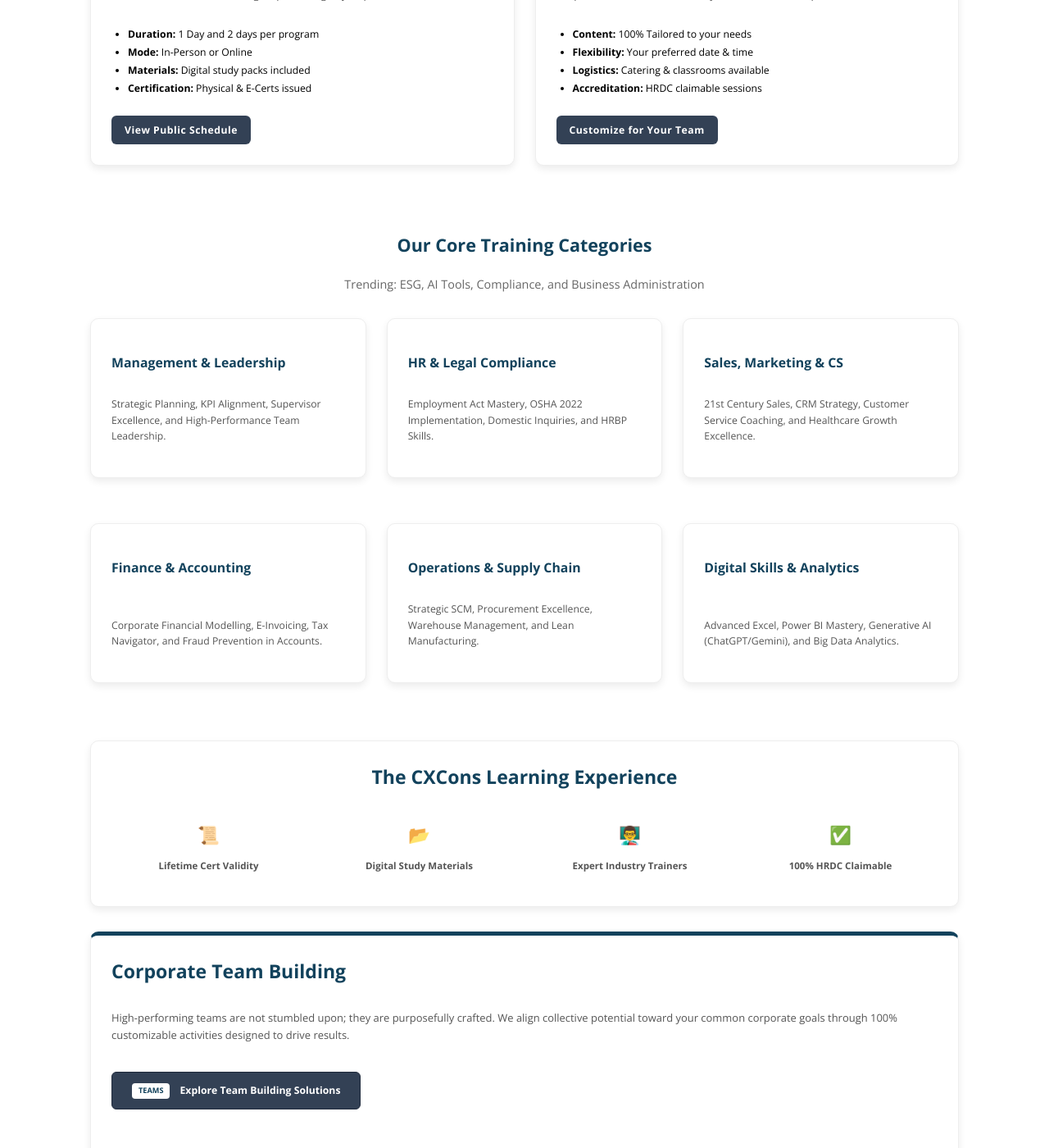
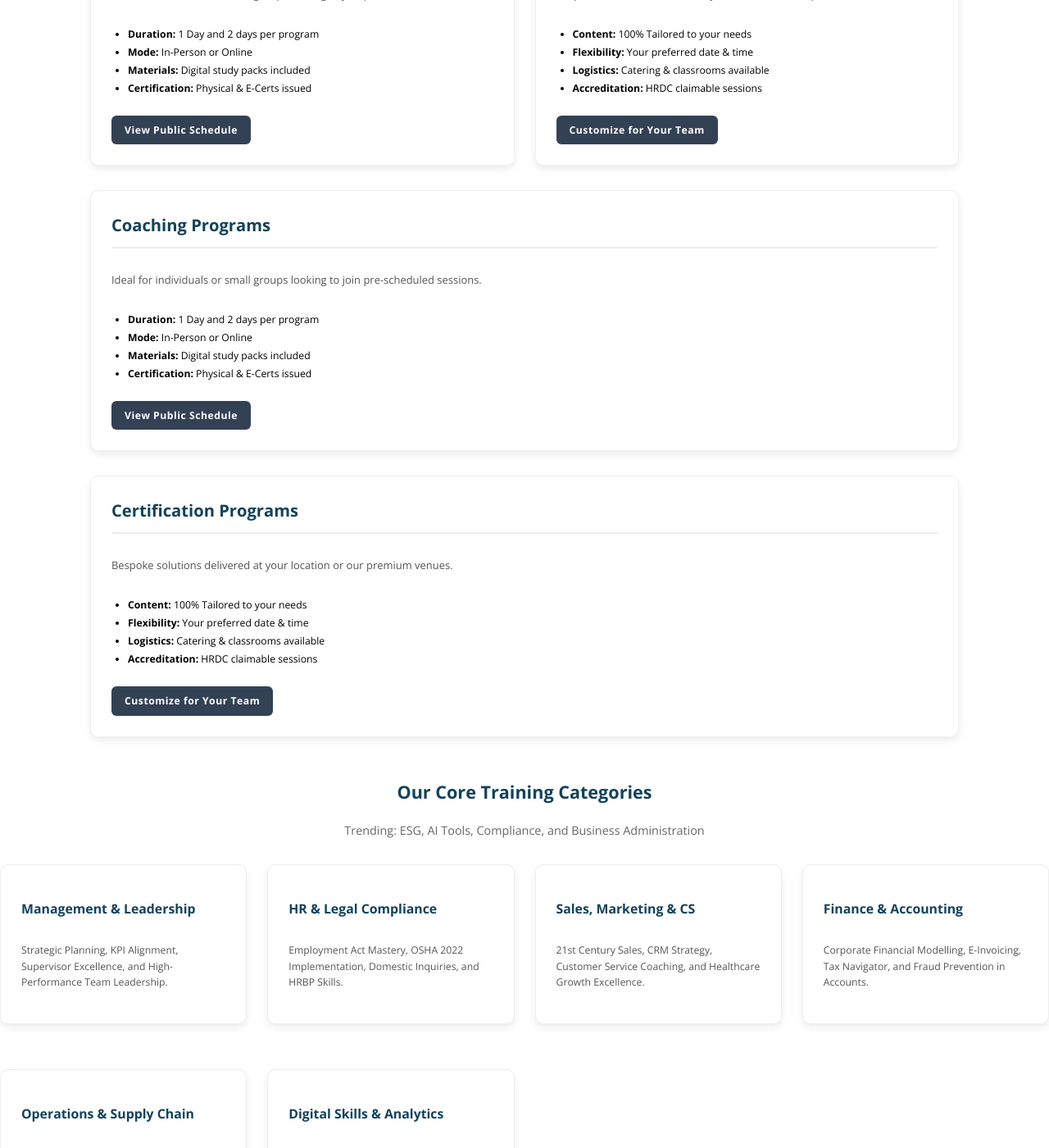
Before and after one commit to kiaarjen27/cxcons, a Jekyll site: the page built from programs/index.html, in a window 1280 px wide and 1400 px high, scrolled down 639 px. Shown: the whole window at 82% size. Built offline with Jekyll 4.4.1, drawn with Linux system fonts in a browser that asks for light colours.

Commit message:
Update index.html

```diff
--- a/programs/index.html
+++ b/programs/index.html
@@ -41,6 +41,35 @@ description: Your Future Starts Here. Design and organize internal training for
         <a href="https://www.cxcons.com/request-custom-programs" class="subscribe-btn" style="background:#334155; margin-top:10px; width:100%;">Customize for Your Team</a>
       </div>
     </div>
+
+      <!-- Coaching Programs -->
+      <div class="card" style="text-align: left;">
+        <h2 style="color: #12425c; font-size: 1.4em; border-bottom: 2px solid #eee; padding-bottom: 10px;">Coaching Programs</h2>
+        <p style="font-size: 0.9em; color: #555;">Ideal for individuals or small groups looking to join pre-scheduled sessions.</p>
+        <ul style="padding-left: 20px; font-size: 0.85em; line-height: 1.8;">
+          <li><strong>Duration:</strong> 1 Day and 2 days per program</li>
+          <li><strong>Mode:</strong> In-Person or Online</li>
+          <li><strong>Materials:</strong> Digital study packs included</li>
+          <li><strong>Certification:</strong> Physical & E-Certs issued</li>
+        </ul>
+        <a href="https://www.cxcons.com/contact" class="subscribe-btn" style="background:#334155; margin-top:10px; width:100%;">View Public Schedule</a>
+      </div>
+
+      <!-- Certification Programs -->
+      <div class="card" style="text-align: left;">
+        <h2 style="color: #12425c; font-size: 1.4em; border-bottom: 2px solid #eee; padding-bottom: 10px;">Certification Programs</h2>
+        <p style="font-size: 0.9em; color: #555;">Bespoke solutions delivered at your location or our premium venues.</p>
+        <ul style="padding-left: 20px; font-size: 0.85em; line-height: 1.8;">
+          <li><strong>Content:</strong> 100% Tailored to your needs</li>
+          <li><strong>Flexibility:</strong> Your preferred date & time</li>
+          <li><strong>Logistics:</strong> Catering & classrooms available</li>
+          <li><strong>Accreditation:</strong> HRDC claimable sessions</li>
+        </ul>
+        <a href="https://www.cxcons.com/request-custom-programs" class="subscribe-btn" style="background:#334155; margin-top:10px; width:100%;">Customize for Your Team</a>
+      </div>
+    </div>
+
+
 
     <!-- 2. The Curriculum Dashboard -->
     <h2 style="margin-top: 50px; text-align: center; color: #12425c;">Our Core Training Categories</h2>
```
